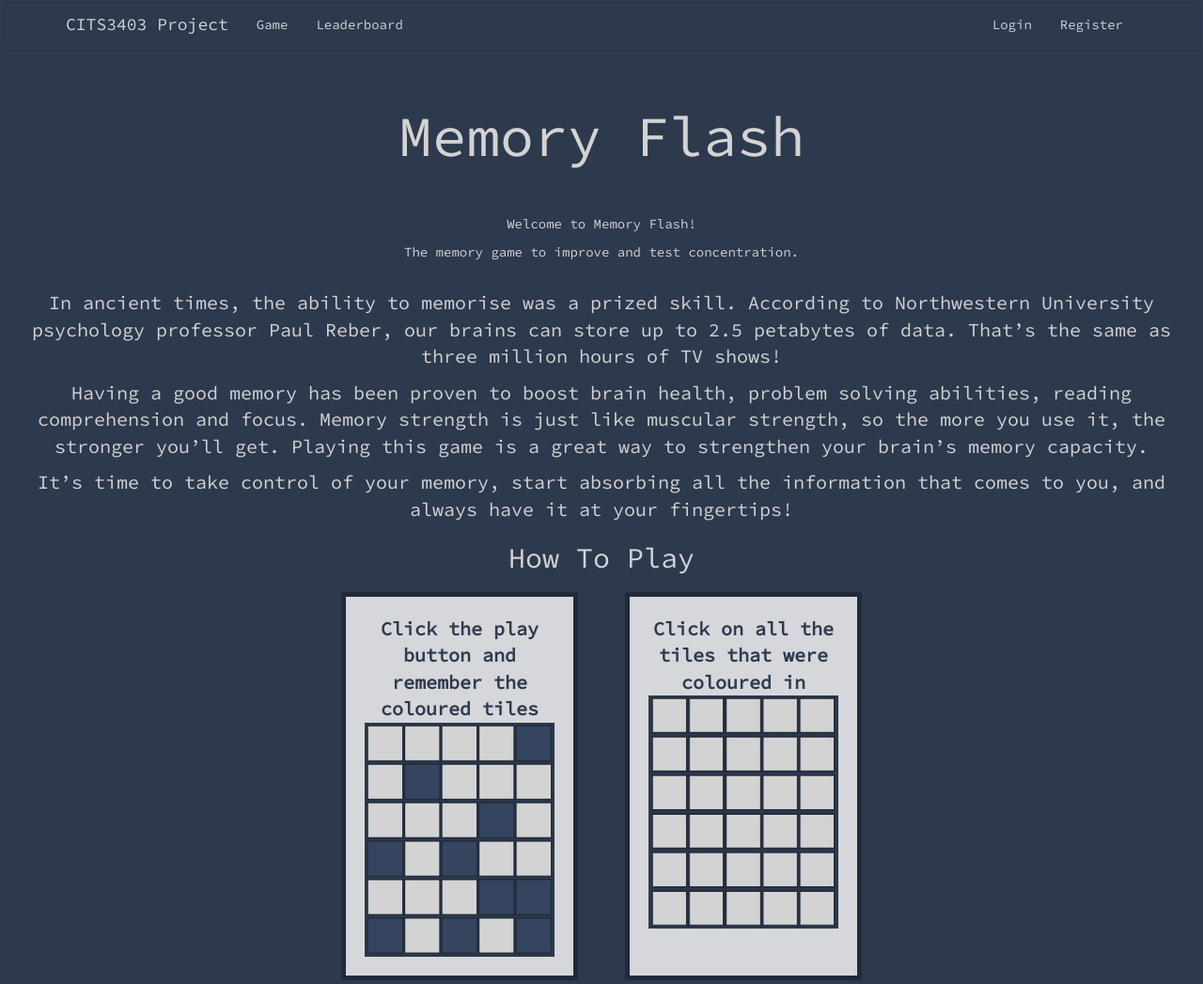
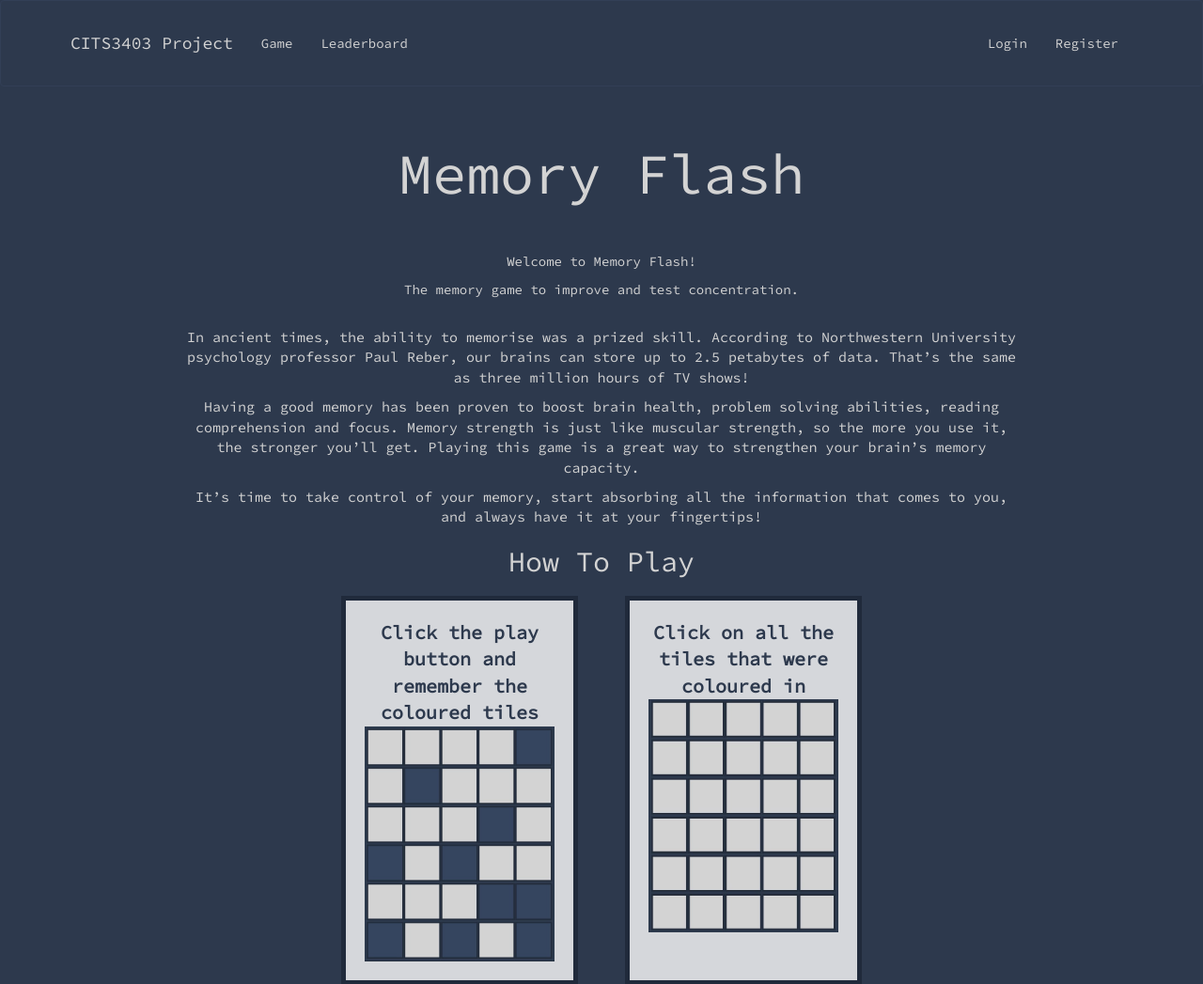
Before and after one commit to jakobdorian/CITS3403-Project, a Flask app: page / in a window 1280 px wide. Shown: the top 1047 px of the page at 94% size. Run offline with Flask 2, Linux system fonts and the light colour scheme; some libraries are stand-ins or nearby versions.

Commit message:
small css changes

```diff
--- a/app/static/css/stylesheet.css
+++ b/app/static/css/stylesheet.css
@@ -27,7 +27,11 @@
 .para{
     max-width: 1500px;
     margin: auto;
-    font-size: 20px;
+    font-size: 15px;
+    font-family: 'Source Code Pro', monospace;
+    width:70%;
+    position: center;
+    text-align: center;
 }
 
 .empty{
@@ -75,10 +79,18 @@
 
 }
 
+.container {
+    font-family: 'Source Code Pro', monospace;
+    padding:20px;
+}
+
 #button01, #button02 {
+    font-family: 'Source Code Pro', monospace;
+    border-radius: 15px;
     width: 25%;
     border: none;
     padding: 14px 28px;
+
     font-size: 16px;
     cursor: pointer;
     text-align: center;
```
